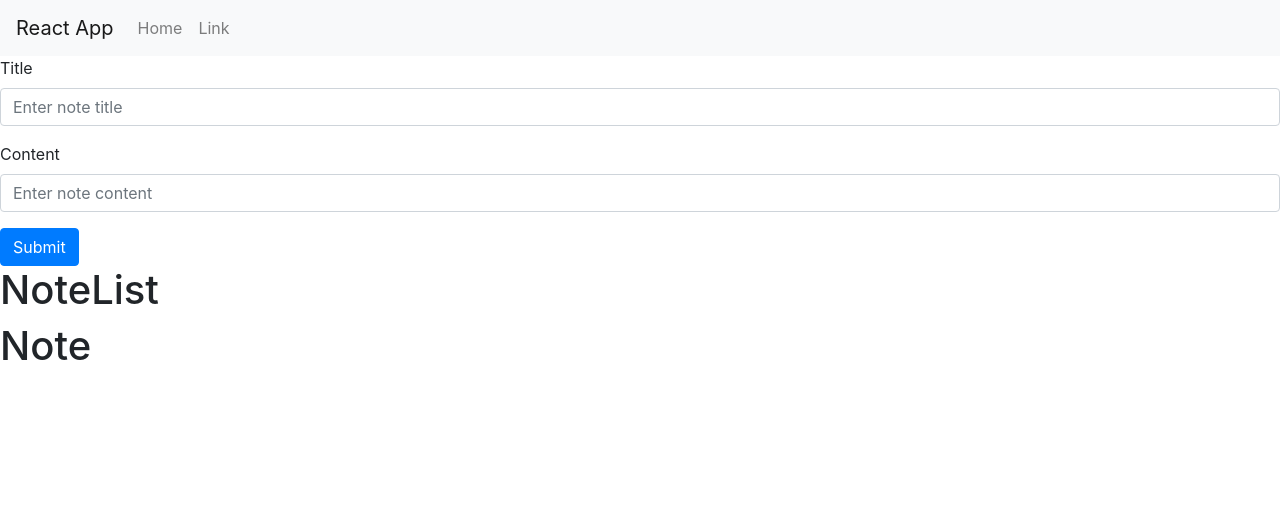
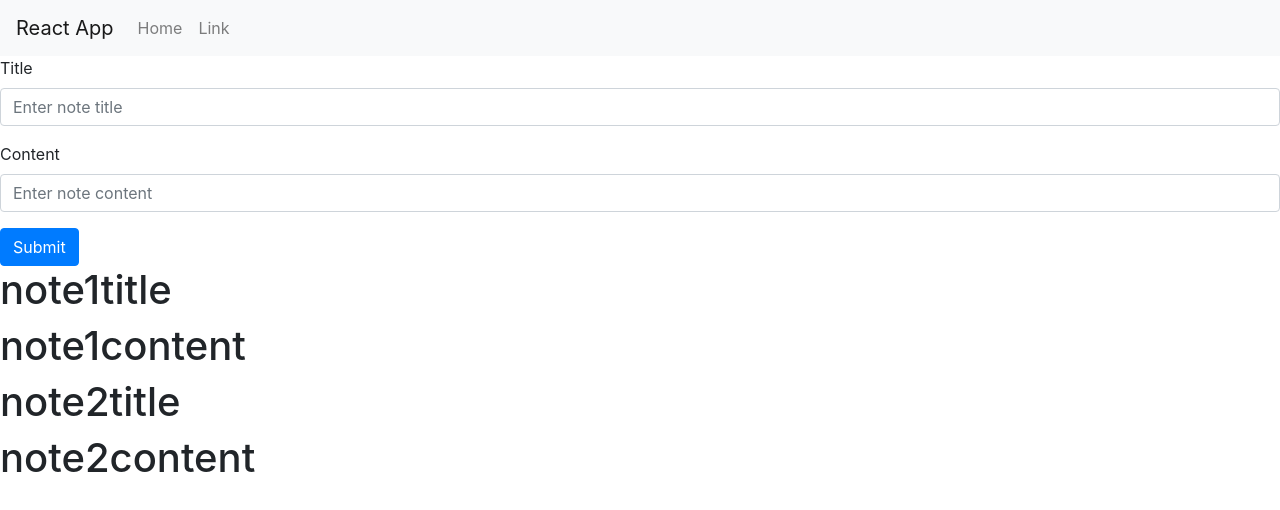
Before and after one commit to Aleksi123/reactapp, a React (Create React App) app: page / in a window 1280 px wide. Shown: the top 510 px of the page. Built offline with nearby package versions, Linux system fonts and the light colour scheme.

Commit message:
Notes state from app.js passed down as a prop
- Notes array passed down as a prop to NoteList component

- Notes array passed down as a prop from NoteList to Note-component

```diff
--- a/src/App.js
+++ b/src/App.js
@@ -9,17 +9,27 @@ export default class App extends Component {
 
     this.state = {
       notes: [
-        /* {
+        {
           id: 1,
           title: 'note1title',
           content: 'note1content'
-        } */
+        },
+        {
+          id: 2,
+          title: 'note2title',
+          content: 'note2content'
+        }
       ]
     }
   }
 
-  createNote = () => {
+  createNote = (newelement) => {
     console.log("createNote()");
+
+    this.setState(prevState => ({
+      notes: [...prevState.notes, newelement]
+    }))
+
   }
 
   render() {
--- a/src/components/Note.js
+++ b/src/components/Note.js
@@ -4,7 +4,8 @@ export default class Note extends Component {
   render() {
     return (
       <div>
-        <h1>Note</h1>
+        <h1>{this.props.note.title}</h1>
+        <h1>{this.props.note.content}</h1>
       </div>
     )
   }
--- a/src/components/NoteList.js
+++ b/src/components/NoteList.js
@@ -3,11 +3,12 @@ import Note from './Note';
 
 export default class NoteList extends Component {
   render() {
-    console.log(this.props.notes);
+    const listItems = this.props.notes.map((note) =>
+      <Note note={note} key={note.id} value={note} />
+    );
     return (
       <div>
-        <h1>NoteList</h1>
-        <Note />
+        {listItems}
       </div>
     )
   }
```
